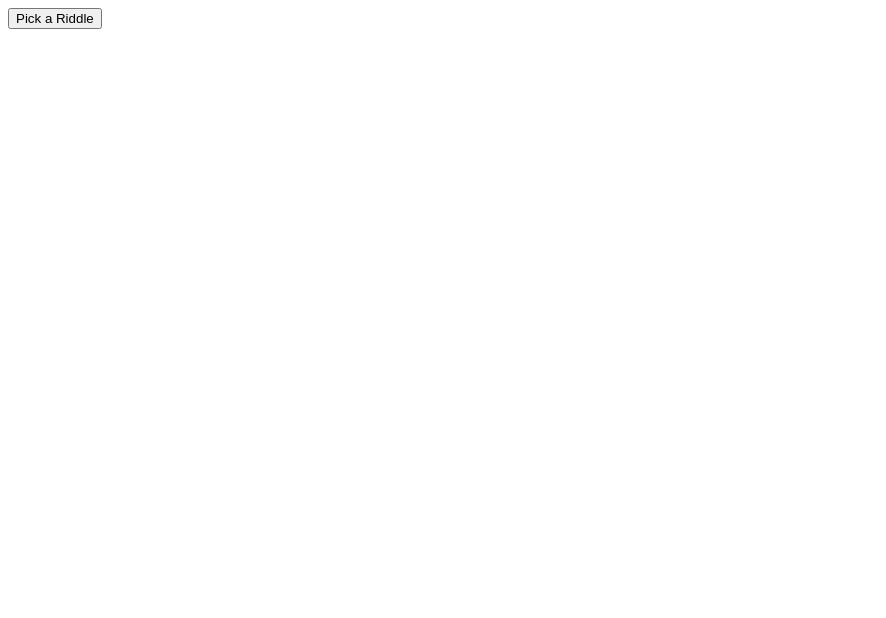
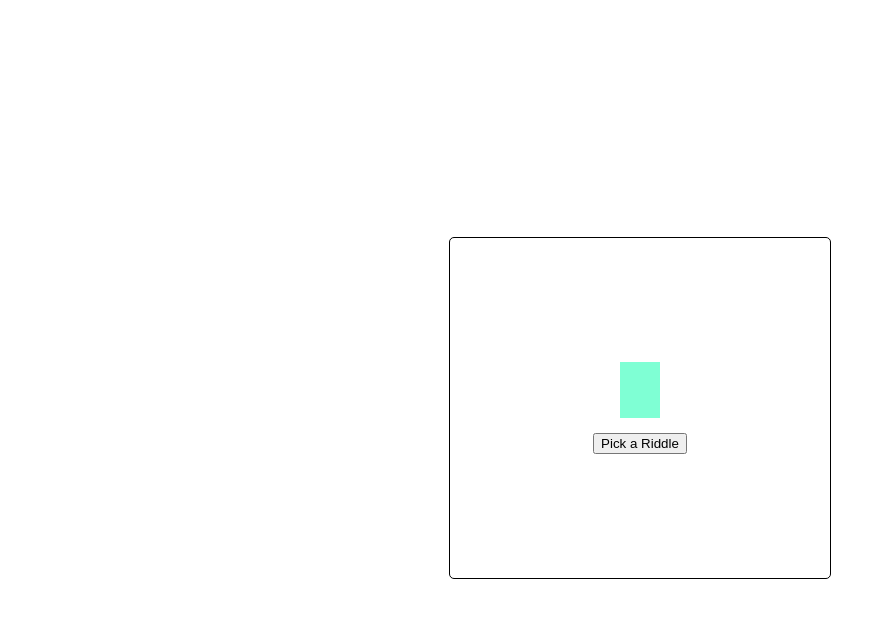
Before and after one commit to Carring10/Riddle-Randomizer, a plain HTML site: page index.html in a window 1280 px wide. Shown: the whole page, without its empty margins (0-886 px from the left). Drawn offline with Linux system fonts and the light colour scheme.

Commit message:
stylizing

```diff
--- a/index.html
+++ b/index.html
@@ -1,19 +1,22 @@
 <!DOCTYPE html>
 <html lang="en">
   <head>
-    <meta charset="UTF-8">
-    <meta http-equiv="X-UA-Compatible" content="IE=edge">
-    <meta name="viewport" content="width=device-width, initial-scale=1.0">
+    <meta charset="UTF-8" />
+    <meta http-equiv="X-UA-Compatible" content="IE=edge" />
+    <meta name="viewport" content="width=device-width, initial-scale=1.0" />
     <title>Riddles</title>
-    <link href="./style.css" rel="stylesheet"/>
+    <link href="./style.css" rel="stylesheet" />
   </head>
   <body>
     <div class="main">
-        <button onclick="handleButtonClick()">Pick a Riddle</button>
+      <div class="container">
         <div id="riddle-container">
           <p id="question"></p>
         </div>
+        <button onclick="handleButtonClick()">Pick a Riddle</button>
       </div>
+    </div>
+
     <script src="./app.js"></script>
   </body>
 </html>
--- a/style.css
+++ b/style.css
@@ -1,13 +1,40 @@
+html,
+body {
+  min-height: 100%;
+  height: 100%;
+}
+
+.main {
+  height: 100%;
+  display: flex;
+  justify-content: center;
+  align-items: center;
+  width: 100%;
+}
+
+.container {
+  border: solid black 1px;
+  max-width: 300px;
+  width: 100%;
+  padding: 20px 40px;
+  aspect-ratio: 1 / 1;
+  border-radius: 5px;
+  display: flex;
+  justify-content: center;
+  align-items: center;
+  flex-direction: column;
+  gap: 15px;
+}
+
 #riddle-container {
-    padding: 20px;
-    background-color: aquamarine;
-    opacity: 0;
-    visibility: hidden;
-    max-width: 500px;
-    margin: 0 auto;
+  padding: 20px;
+  background-color: aquamarine;
+  max-width: 500px;
+
+
 }
 
 #riddle-container.visible {
-    visibility: visible;
-    opacity: 1;
+  visibility: visible;
+  opacity: 1;
 }
```
Lines whose indentation alone changed are shown as unchanged.
